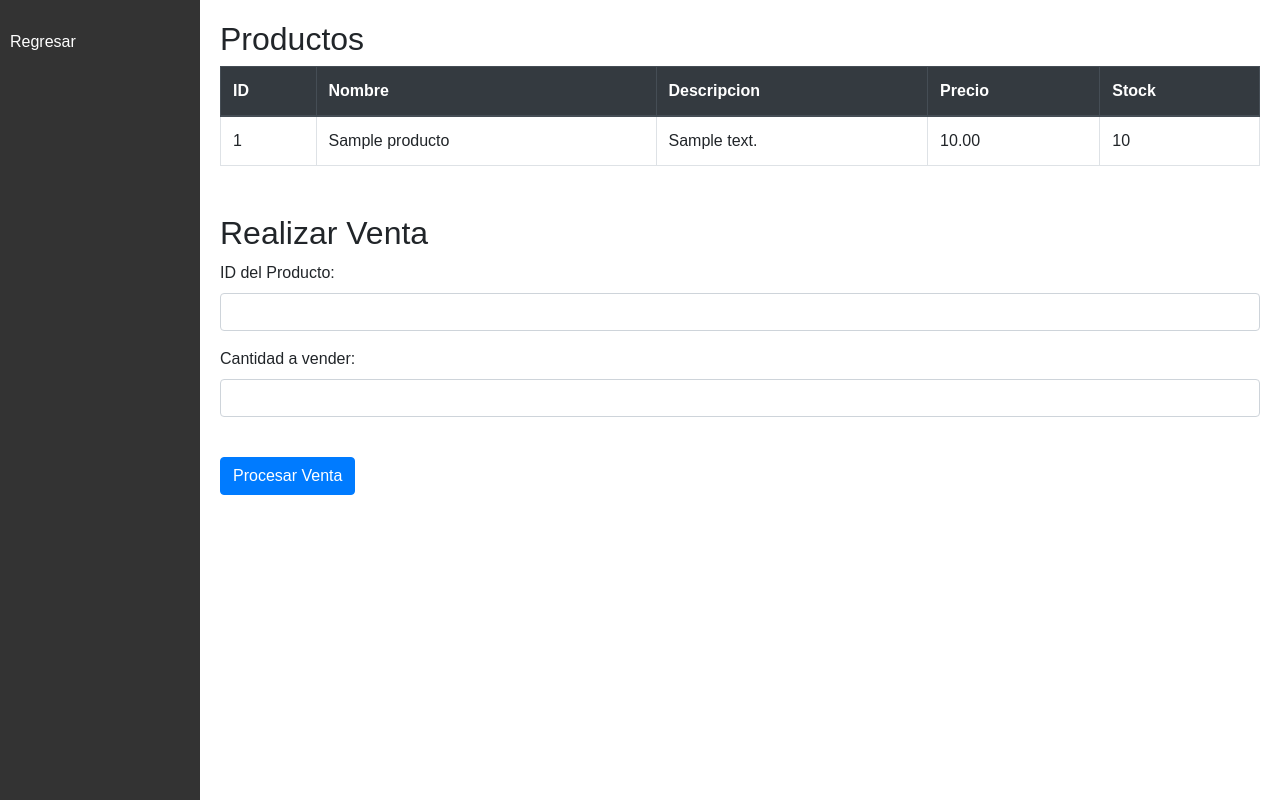
After one commit to Paco283/projecto2, a Django app: page /ventas/ in a window 1280 px wide. The commit adds this page. Run offline with Django 5.2, Linux system fonts and the light colour scheme; tables that the repository leaves empty hold one stand-in row (values such as "Sample post"); some libraries are stand-ins or nearby versions.

Commit message:
plantillas

```diff
--- /dev/null
+++ b/templates/ventas.html
@@ -0,0 +1,153 @@
+<!doctype html>
+<html lang="en">
+  <head>
+    <meta charset="utf-8">
+    <meta name="viewport" content="width=device-width, initial-scale=1">
+    <title>Ventas</title>
+    <link href="https://stackpath.bootstrapcdn.com/bootstrap/4.5.2/css/bootstrap.min.css" rel="stylesheet">
+    <style>
+        body {
+            font-family: Arial, sans-serif;
+            margin: 0;
+            padding: 0;
+            display: flex;
+        }
+        .sidebar {
+            width: 200px;
+            background-color: #333;
+            color: white;
+            height: 100vh;
+            padding-top: 20px;
+        }
+        .sidebar a {
+            display: block;
+            color: white;
+            padding: 10px;
+            text-decoration: none;
+        }
+        .sidebar a:hover {
+            background-color: #575757;
+        }
+        .content {
+            flex-grow: 1;
+            padding: 20px;
+        }
+        .table-container {
+            display: none;
+        }
+        .table-container.active {
+            display: block;
+        }
+    </style>
+  </head>
+  <body>
+    <div class="sidebar">
+        <a href="#" onclick="window.location.href='../main'; return false;">Regresar</a>
+    </div>
+    <div class="content">
+        <!-- Tabla de Productos -->
+        <div id="products" class="table-container active">
+            <h2>Productos</h2>
+            <table class="table table-bordered">
+                <thead class="thead-dark">
+                    <tr>
+                        <th>ID</th>
+                        <th>Nombre</th>
+                        <th>Descripcion</th>
+                        <th>Precio</th>
+                        <th>Stock</th>
+                    </tr>
+                </thead>
+                <tbody>
+                    {% for product in products %}
+                    <tr>
+                        <td>{{ product.id }}</td>
+                        <td>{{ product.nombre }}</td>
+                        <td>{{ product.descripcion }}</td>
+                        <td>{{ product.precio }}</td>
+                        <td>{{ product.stock }}</td>
+                    </tr>
+                    {% empty %}
+                    <tr>
+                        <td colspan="5">No hay productos disponibles.</td>
+                    </tr>
+                    {% endfor %}
+                </tbody>
+            </table>
+        </div>
+
+        <!-- Formulario para Realizar una Venta -->
+        <div class="mt-5">
+            <h2>Realizar Venta</h2>
+            <form id="saleForm">
+                <div class="form-group">
+                    <label for="product_id">ID del Producto:</label>
+                    <input type="number" class="form-control" id="product_id" name="product_id" required>
+                </div>
+                <div class="form-group mt-3">
+                    <label for="quantity">Cantidad a vender:</label>
+                    <input type="number" class="form-control" id="quantity" name="quantity" required min="1">
+                </div>
+                <button type="submit" class="btn btn-primary mt-4">Procesar Venta</button>
+            </form>
+        </div>
+
+        <!-- Modal de Mensaje -->
+        <div class="modal fade" id="messageModal" tabindex="-1" aria-labelledby="messageModalLabel" aria-hidden="true">
+            <div class="modal-dialog">
+                <div class="modal-content">
+                    <div class="modal-header">
+                        <h5 class="modal-title" id="messageModalLabel">Resultado de la Venta</h5>
+                        <button type="button" class="btn-close" data-bs-dismiss="modal" aria-label="Close"></button>
+                    </div>
+                    <div class="modal-body" id="modalMessage">
+                        <!-- Aquí se mostrará el mensaje de éxito o error -->
+                    </div>
+                    <div class="modal-footer">
+                        <button type="button" class="btn btn-secondary" data-bs-dismiss="modal">Cerrar</button>
+                    </div>
+                </div>
+            </div>
+        </div>
+    </div>
+
+    <script src="https://code.jquery.com/jquery-3.5.1.min.js"></script>
+    <script src="https://cdn.jsdelivr.net/npm/bootstrap@5.3.3/dist/js/bootstrap.bundle.min.js"></script>
+    <script>
+        // Manejar el envío del formulario con AJAX
+        $('#saleForm').on('submit', function(event) {
+            event.preventDefault(); // Prevenir el envío normal del formulario
+
+            $.ajax({
+                url: "{% url 'process_sale' %}",
+                type: "POST",
+                data: {
+                    product_id: $('#product_id').val(),
+                    quantity: $('#quantity').val(),
+                    csrfmiddlewaretoken: '{{ csrf_token }}'
+                },
+                success: function(response) {
+                    // Mostrar el mensaje en el modal
+                    $('#modalMessage').text(response.message);
+                    $('#messageModal').modal('show');
+                },
+                error: function(xhr) {
+                    // Mostrar mensaje de error en el modal
+                    $('#modalMessage').text("Error al procesar la venta.");
+                    $('#messageModal').modal('show');
+                }
+            });
+        });
+
+        // Refrescar la página y limpiar el formulario al cerrar el modal
+        $('#messageModal').on('hidden.bs.modal', function () {
+            // Limpiar los campos del formulario
+            $('#product_id').val('');
+            $('#quantity').val('');
+
+            // Recargar la página
+            location.reload();
+        });
+    </script>
+  </body>
+</html>
```
Also changed, not shown: templates/home.html (+5 -5 lines), templates/main.html (+32 -14 lines).
